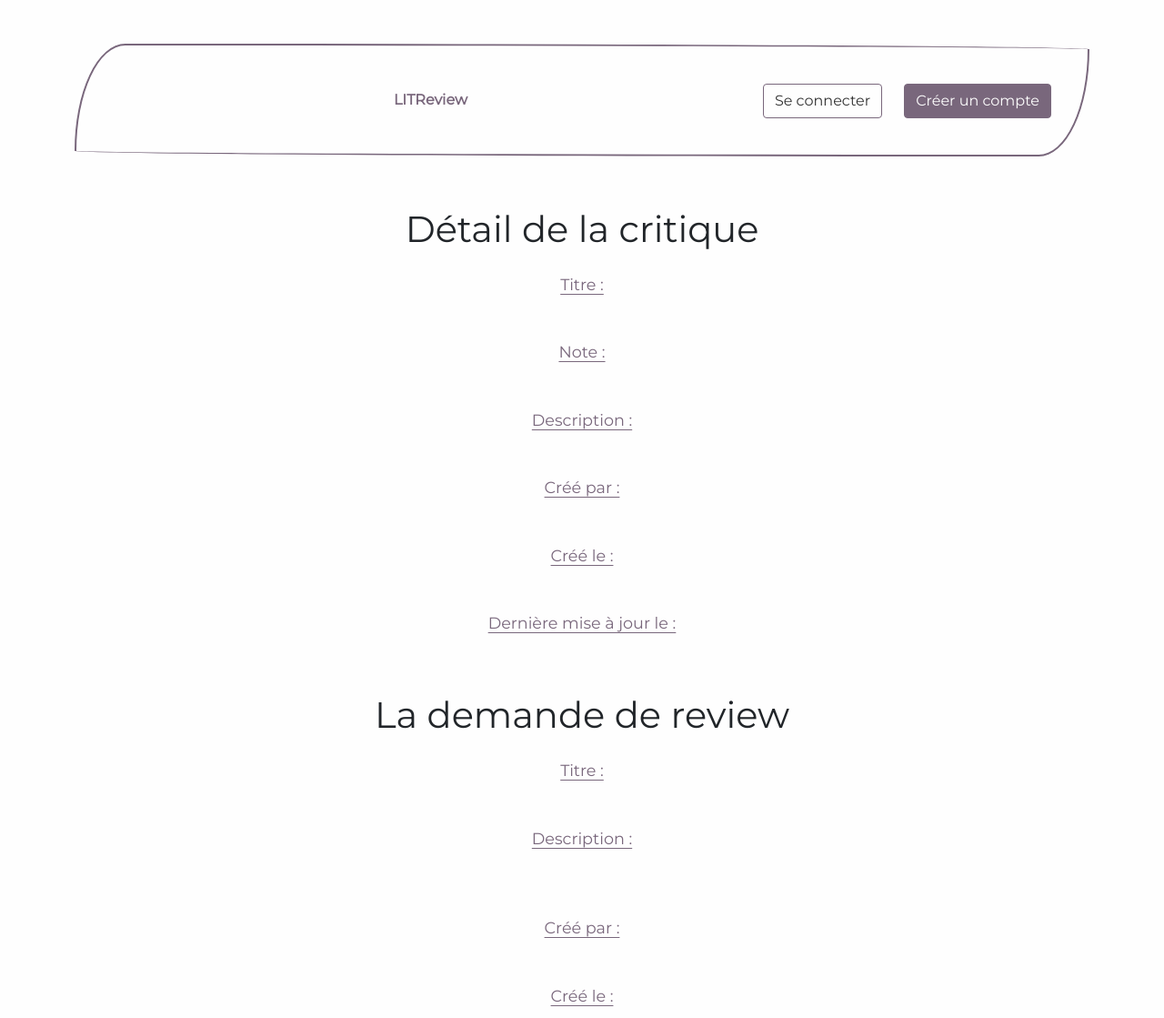
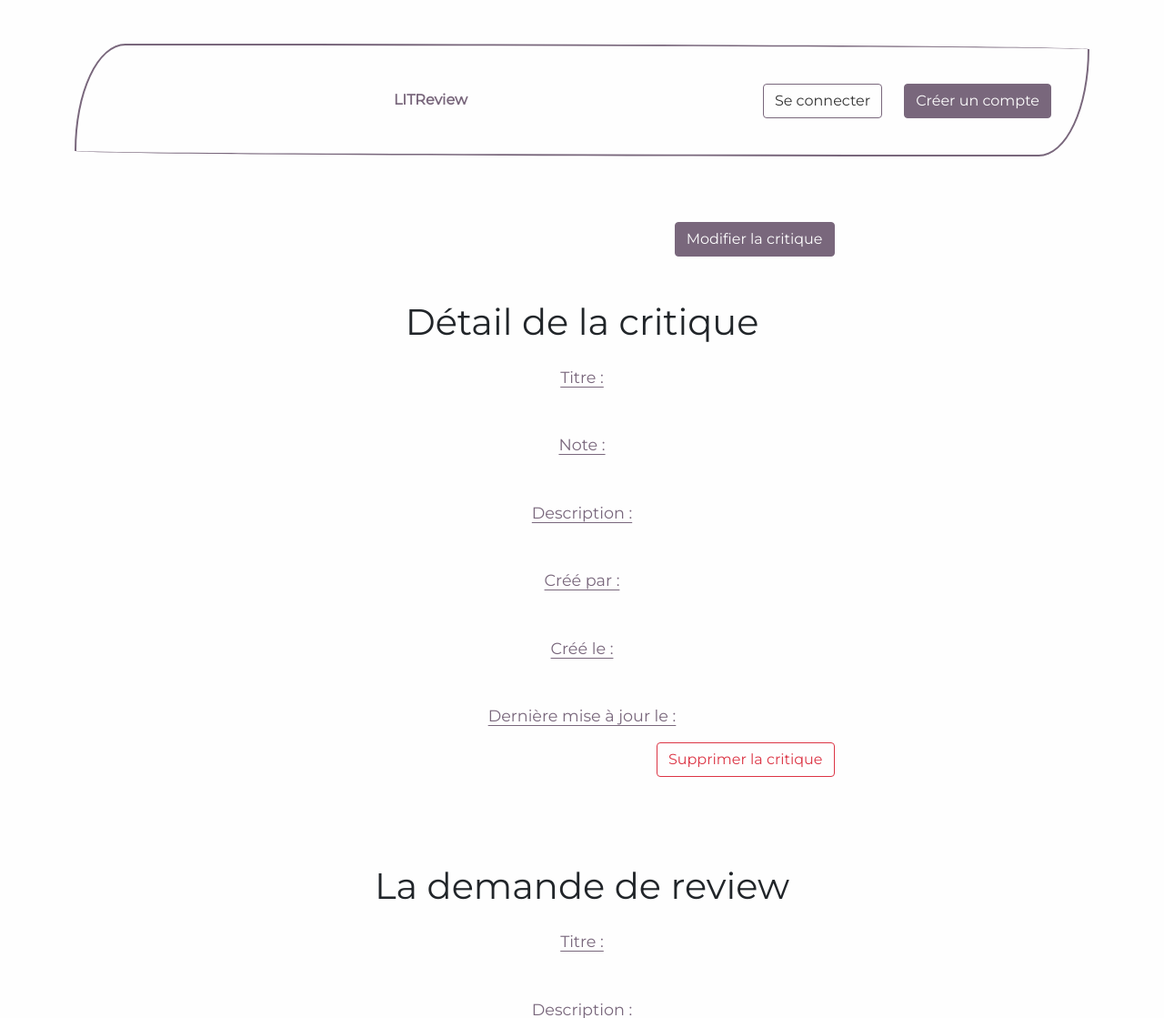
Before and after one commit to ClaireRuysschaert/P9_OC_LITReview, a Django app: template blog/templates/blog/review_detail.html in a window 1280 px wide. Shown: the top 1119 px of the page at 91% size. Run offline with Django 3.2, Linux system fonts and the light colour scheme; the template is opened without the code that fills it, so the values that code supplies are empty.

Commit message:
feat: Add modify/delete button on review detail

```diff
--- a/blog/templates/blog/review_detail.html
+++ b/blog/templates/blog/review_detail.html
@@ -3,6 +3,9 @@
 
 <div class="d-flex justify-content-center">
     <div class="col-sm-7 px-5 text-center p-4">
+        <div class="text-end mt-3 mb-5">
+            <a class="btn btn-primary" href="{% url 'edit_review' review.id %}">Modifier la critique</a>
+        </div>
         <h1 class="pb-3">Détail de la critique</h1>
         <i class="bi bi-star-fill"></i>
         <p class="description_underline">Titre :</p><h2 class="pb-3">{{ review.title }}</h2>
@@ -19,6 +22,9 @@
         <p class="description_underline">Créé par :</p><p class="pb-3"> {{ review.user.username }}</p>
         <p class="description_underline">Créé le :</p><p class="pb-3"> {{ review.created_on }}</p>
         <p class="description_underline">Dernière mise à jour le :</p><p>{{ review.updated_on }}</p>
+        <div class="text-end mt-3 mb-5">
+            <a class="btn btn-outline-danger" href="{% url 'delete_review' review.id %}">Supprimer la critique</a>
+        </div>
     </div>
 </div>
 
```
